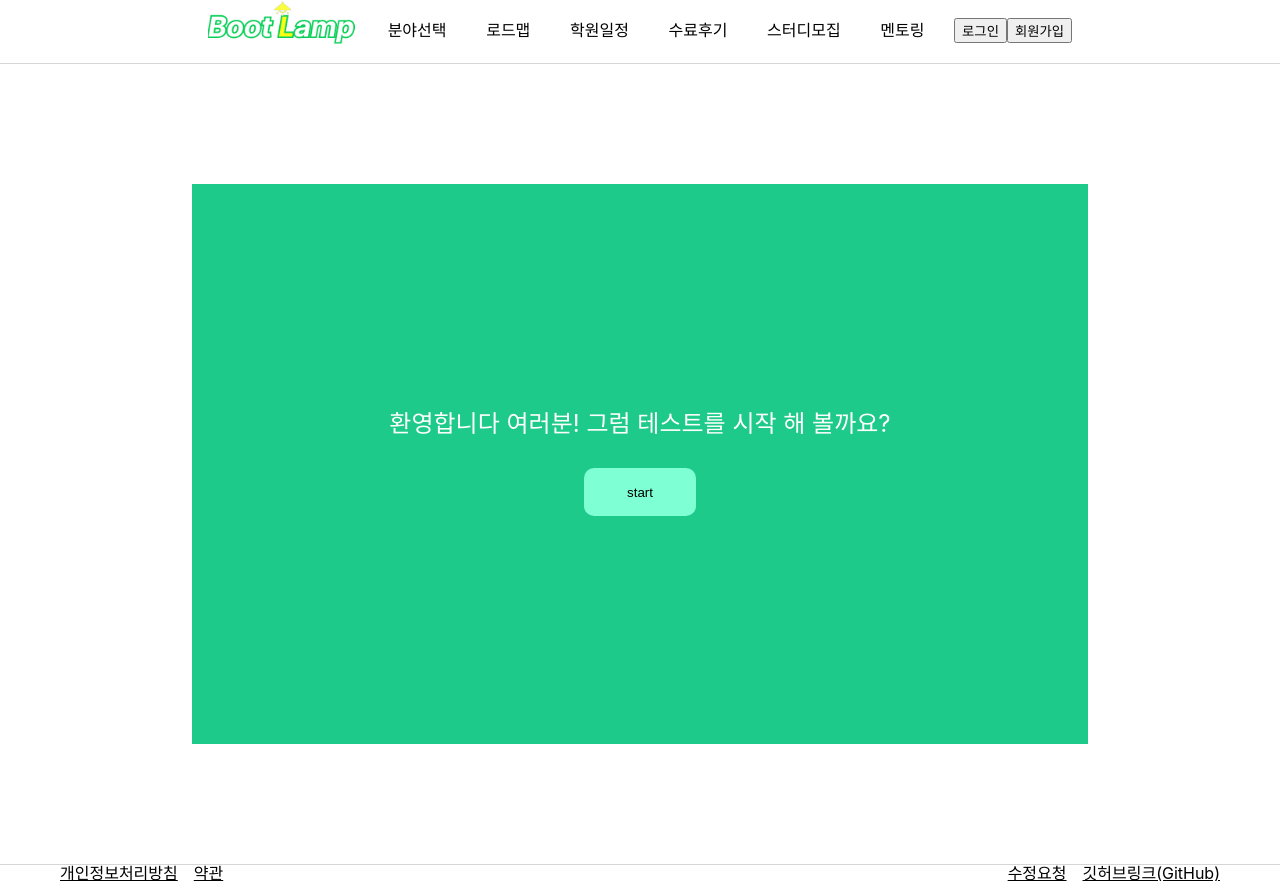
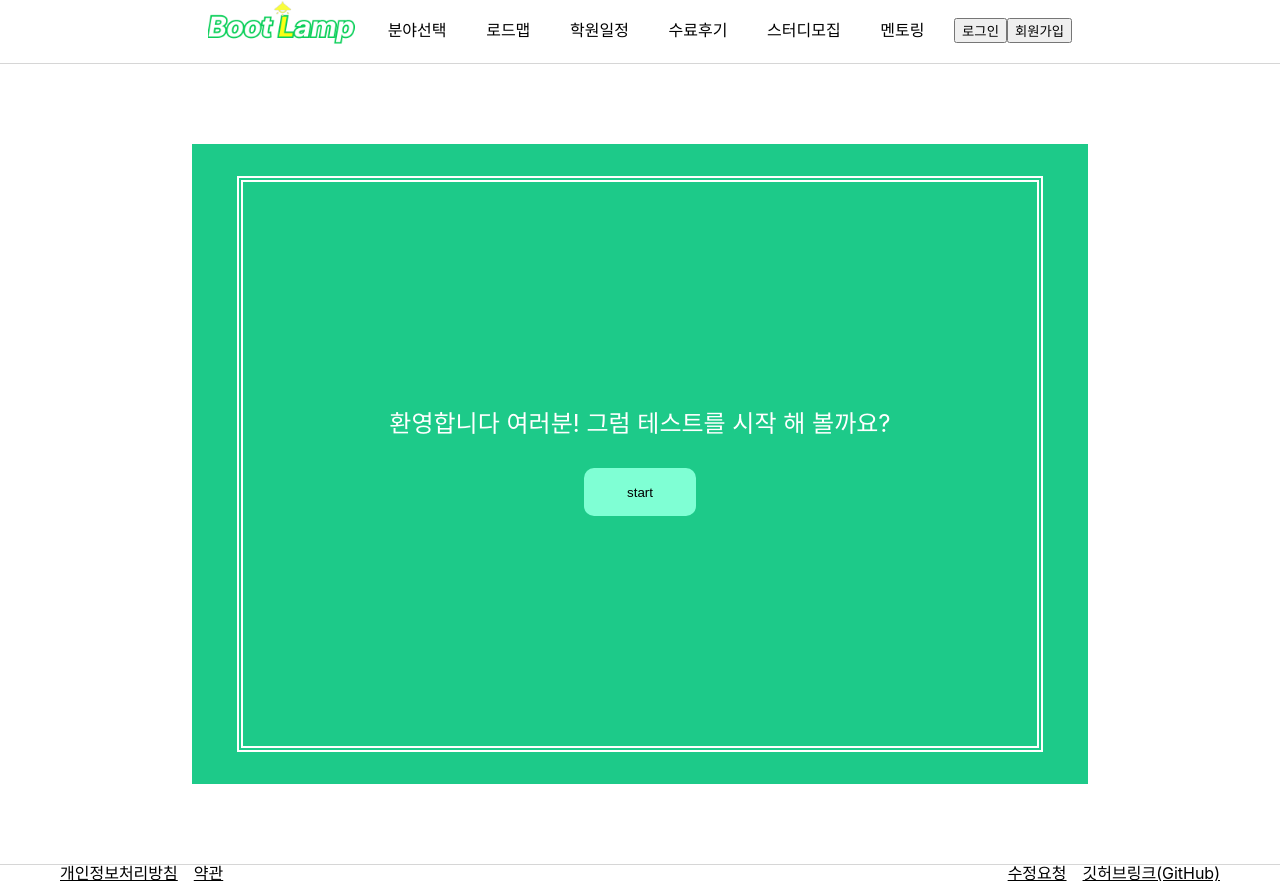
Before and after one commit to codestates-seb/seb40_main_027, a React (Create React App) app in the folder client/: page /user/test in a window 1280 px wide. Built offline with nearby package versions, Linux system fonts and the light colour scheme.

Commit message:
feat:적성검사 페이지

```diff
--- a/client/src/pages/Test.tsx
+++ b/client/src/pages/Test.tsx
@@ -8,13 +8,26 @@ const TestContent = styled.div`
   justify-content: center;
   align-items: center;
 `;
+
 const FormContent = styled.div`
-  display: flex;
+  display: flexzz;
   justify-content: center;
   align-items: center;
   background-color: var(--greenMain);
-  height: 70%;
+  height: 80%;
   width: 70%;
+  @media screen and (max-width: 414px) {
+    height: 60vh;
+    width: 100vw;
+  }
+`;
+
+const StyleFormCode = styled.div`
+  border: 6px double white;
+  width: 90%;
+  height: 90%;
+  display: flex;
+  align-items: center;
 `;
 
 const Test = () => {
@@ -23,7 +36,9 @@ const Test = () => {
       <PageHeader />
       <TestContent>
         <FormContent>
-          <StartForm />
+          <StyleFormCode>
+            <StartForm />
+          </StyleFormCode>
         </FormContent>
       </TestContent>
     </div>
```
